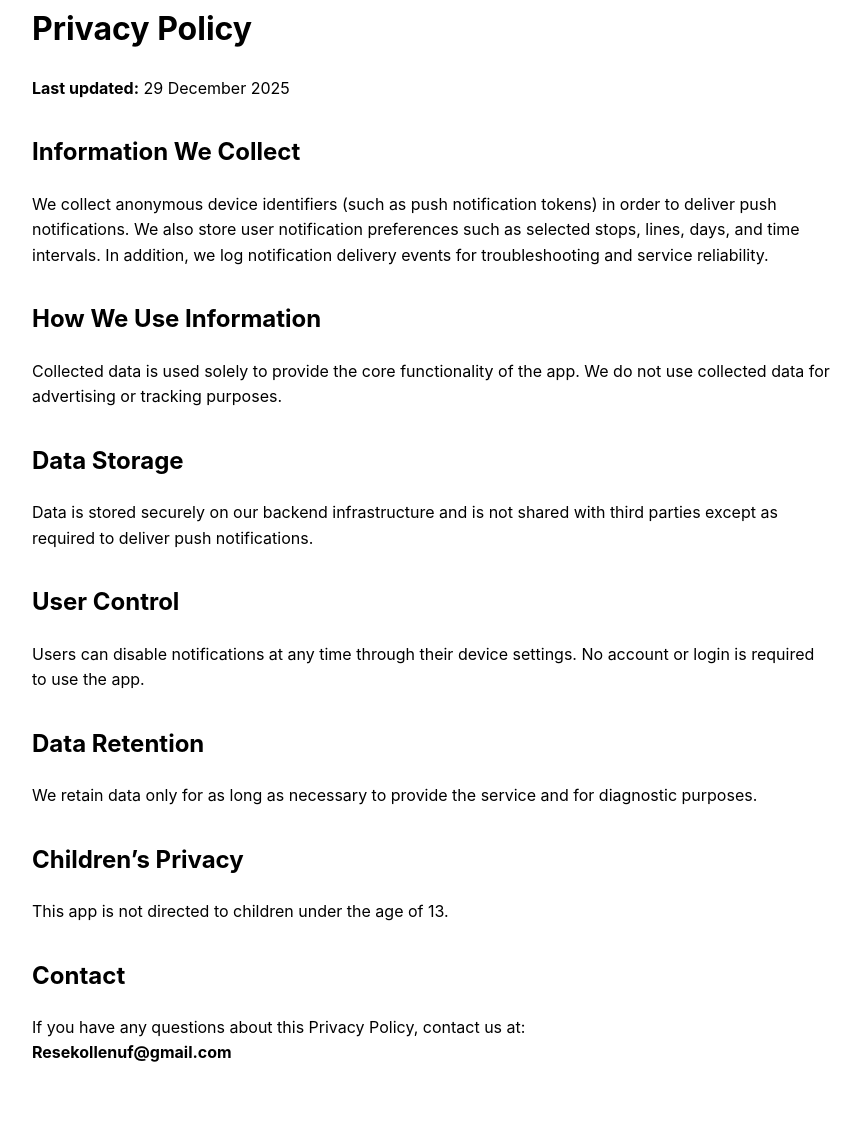
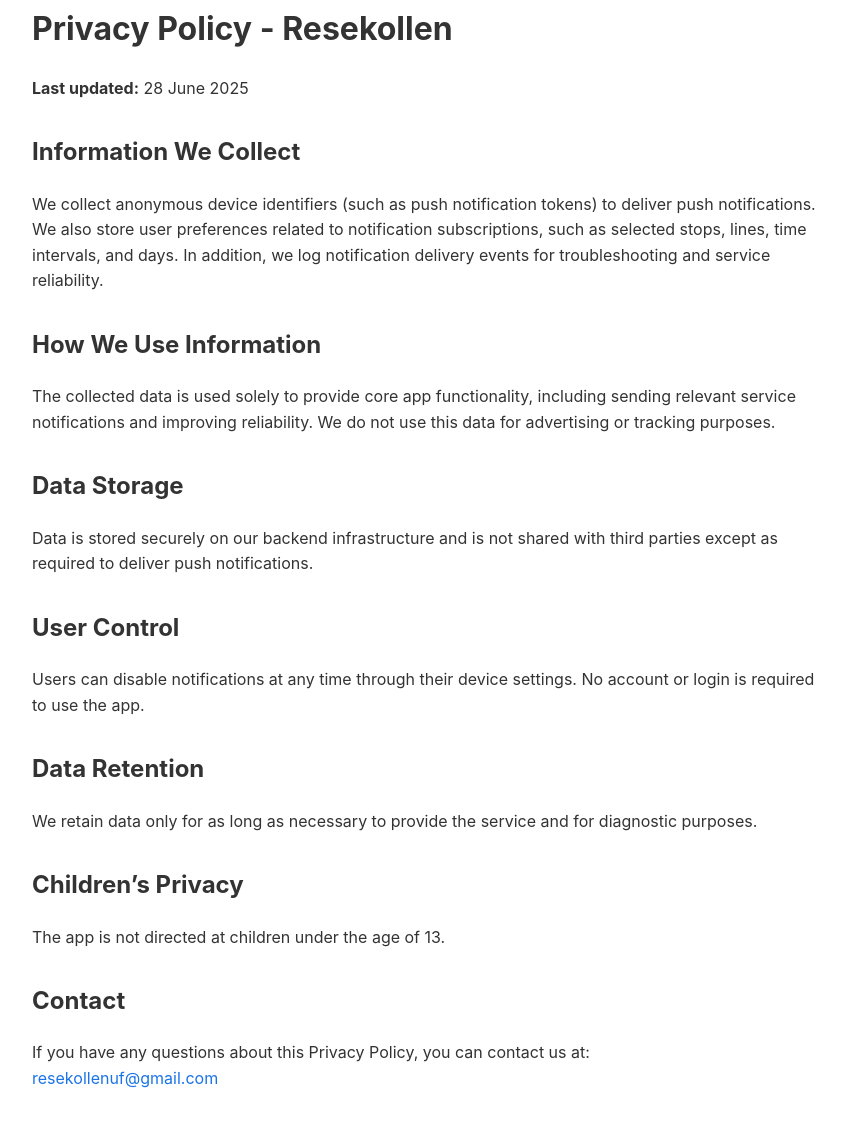
Before and after one commit to Emil781/Privacy-Policy-Resekollen, a plain HTML site: page index.html in a window 1280 px wide. Shown: the part 37-1162 px from the top of the page, without its empty margins (208-1069 px from the left). Drawn offline with Linux system fonts and the light colour scheme.

Commit message:
Revise Privacy Policy content and title
Updated the Privacy Policy title and several paragraphs for clarity and consistency.

```diff
--- a/index.html
+++ b/index.html
@@ -2,7 +2,7 @@
 <html lang="en">
 <head>
   <meta charset="UTF-8" />
-  <title>Privacy Policy</title>
+  <title>Privacy Policy - Resekollen</title>
   <meta name="viewport" content="width=device-width, initial-scale=1" />
   <style>
     body {
@@ -11,59 +11,60 @@
       margin: 40px auto;
       padding: 0 16px;
       line-height: 1.6;
+      color: #333;
     }
     h1, h2 {
       margin-top: 32px;
+    }
+    a {
+      color: #1a73e8;
+      text-decoration: none;
     }
   </style>
 </head>
 <body>
 
-<h1>Privacy Policy</h1>
-<p><strong>Last updated:</strong> 29 December 2025</p>
+<h1>Privacy Policy - Resekollen</h1>
+<p><strong>Last updated:</strong> 28 June 2025</p>
 
 <h2>Information We Collect</h2>
 <p>
-We collect anonymous device identifiers (such as push notification tokens) in order
-to deliver push notifications. We also store user notification preferences such as
-selected stops, lines, days, and time intervals. In addition, we log notification
-delivery events for troubleshooting and service reliability.
+We collect anonymous device identifiers (such as push notification tokens) to deliver push notifications.
+We also store user preferences related to notification subscriptions, such as selected stops, lines, time intervals, and days.
+In addition, we log notification delivery events for troubleshooting and service reliability.
 </p>
 
 <h2>How We Use Information</h2>
 <p>
-Collected data is used solely to provide the core functionality of the app.
-We do not use collected data for advertising or tracking purposes.
+The collected data is used solely to provide core app functionality, including sending relevant service notifications and improving reliability.
+We do not use this data for advertising or tracking purposes.
 </p>
 
 <h2>Data Storage</h2>
 <p>
-Data is stored securely on our backend infrastructure and is not shared with third
-parties except as required to deliver push notifications.
+Data is stored securely on our backend infrastructure and is not shared with third parties except as required to deliver push notifications.
 </p>
 
 <h2>User Control</h2>
 <p>
-Users can disable notifications at any time through their device settings.
-No account or login is required to use the app.
+Users can disable notifications at any time through their device settings. No account or login is required to use the app.
 </p>
 
 <h2>Data Retention</h2>
 <p>
-We retain data only for as long as necessary to provide the service and for diagnostic
-purposes.
+We retain data only for as long as necessary to provide the service and for diagnostic purposes.
 </p>
 
 <h2>Children’s Privacy</h2>
 <p>
-This app is not directed to children under the age of 13.
+The app is not directed at children under the age of 13.
 </p>
 
 <h2>Contact</h2>
 <p>
-If you have any questions about this Privacy Policy, contact us at:
+If you have any questions about this Privacy Policy, you can contact us at:
 <br />
-<strong>Resekollenuf@gmail.com</strong>
+<a href="mailto:resekollenuf@gmail.com">resekollenuf@gmail.com</a>
 </p>
 
 </body>
```
